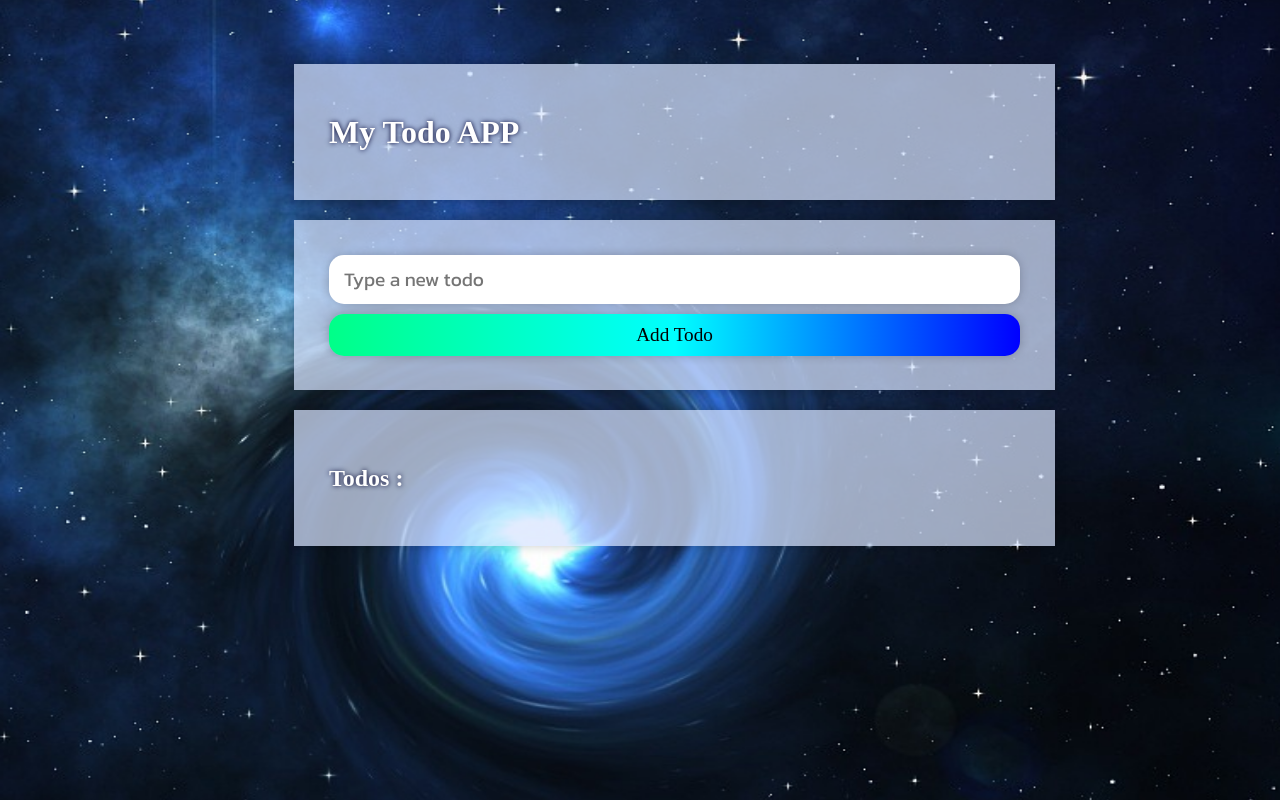
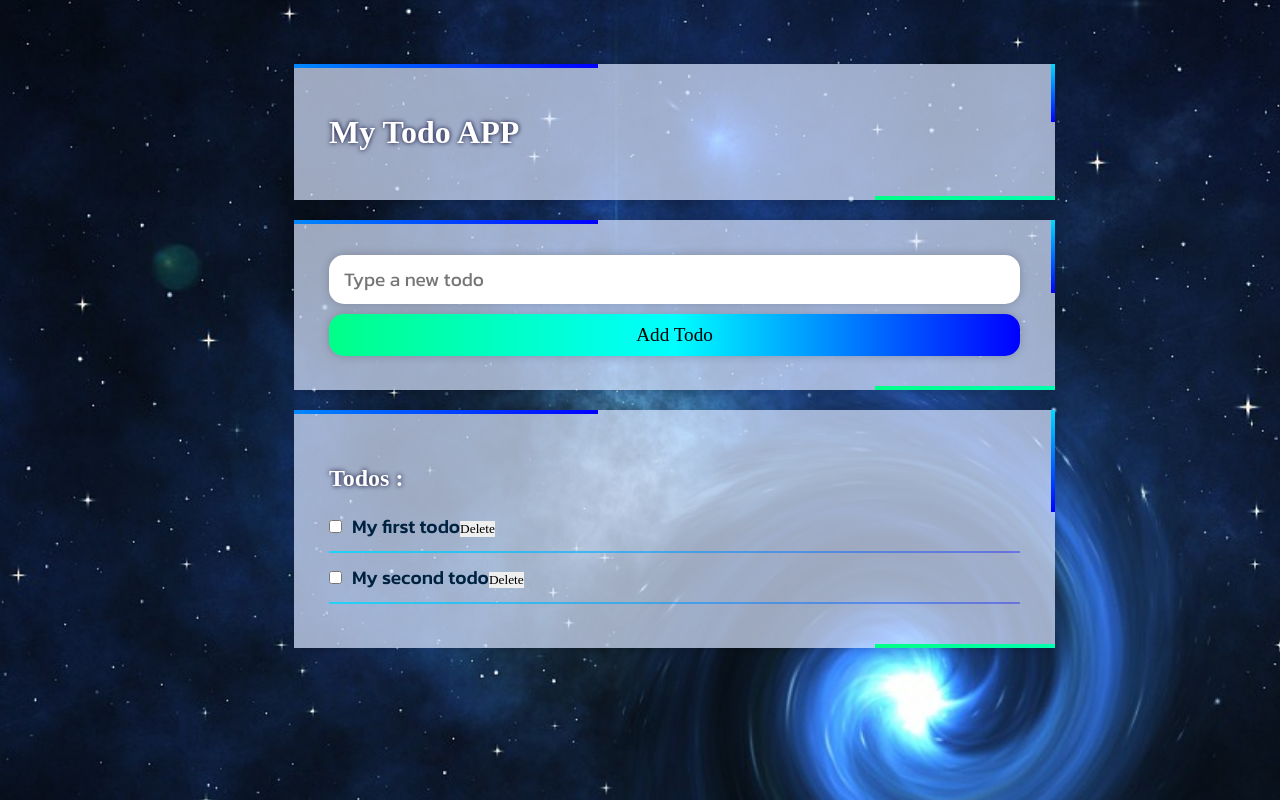
Before and after one commit to luciemtro/IntroReactLulu, a React (Vite) app: page / in a window 1280 px wide. Built offline with nearby package versions, Linux system fonts and the light colour scheme; a web font is replaced by a local one.

Commit message:
etape 5 exo 2

```diff
--- a/src/App.jsx
+++ b/src/App.jsx
@@ -5,8 +5,6 @@ import TodoList from './Todo';
 import '../index.css'
 
 function App() {
-const [todo, setTodo] = useState("");
-const [todos, setTodos]= useState([]);
   return (
     <>
       <Title/>
--- a/src/Todo.jsx
+++ b/src/Todo.jsx
@@ -1,5 +1,14 @@
+import { useState } from "react";
 
 function Todo() {
+  const initialTodos = ["My first todo", "My second todo"];
+  const [todos, setTodos] = useState(initialTodos);
+
+  const handleDeleteClick = (index) => {
+    const updatedTodos = todos.filter((_, i) => i !== index);
+    setTodos(updatedTodos);
+  };
+
   return (
     <>
       <div id="containerTodoList">
@@ -9,10 +18,17 @@ function Todo() {
           <span id="bottom"></span>
           <span id="left"></span>
           <h2>Todos :</h2>
+          {todos.map((todo, index) => (
+            <li key={index}>
+              <input type="checkbox" name="agreement" />
+              <label htmlFor="agreement">{todo}</label>
+              <button onClick={() => handleDeleteClick(index)}>Delete</button>
+            </li>
+          ))}
         </ul>
       </div>
     </>
-    )
+  );
 }
 
-  export default Todo
+export default Todo;
```
Lines whose indentation alone changed are shown as unchanged.
